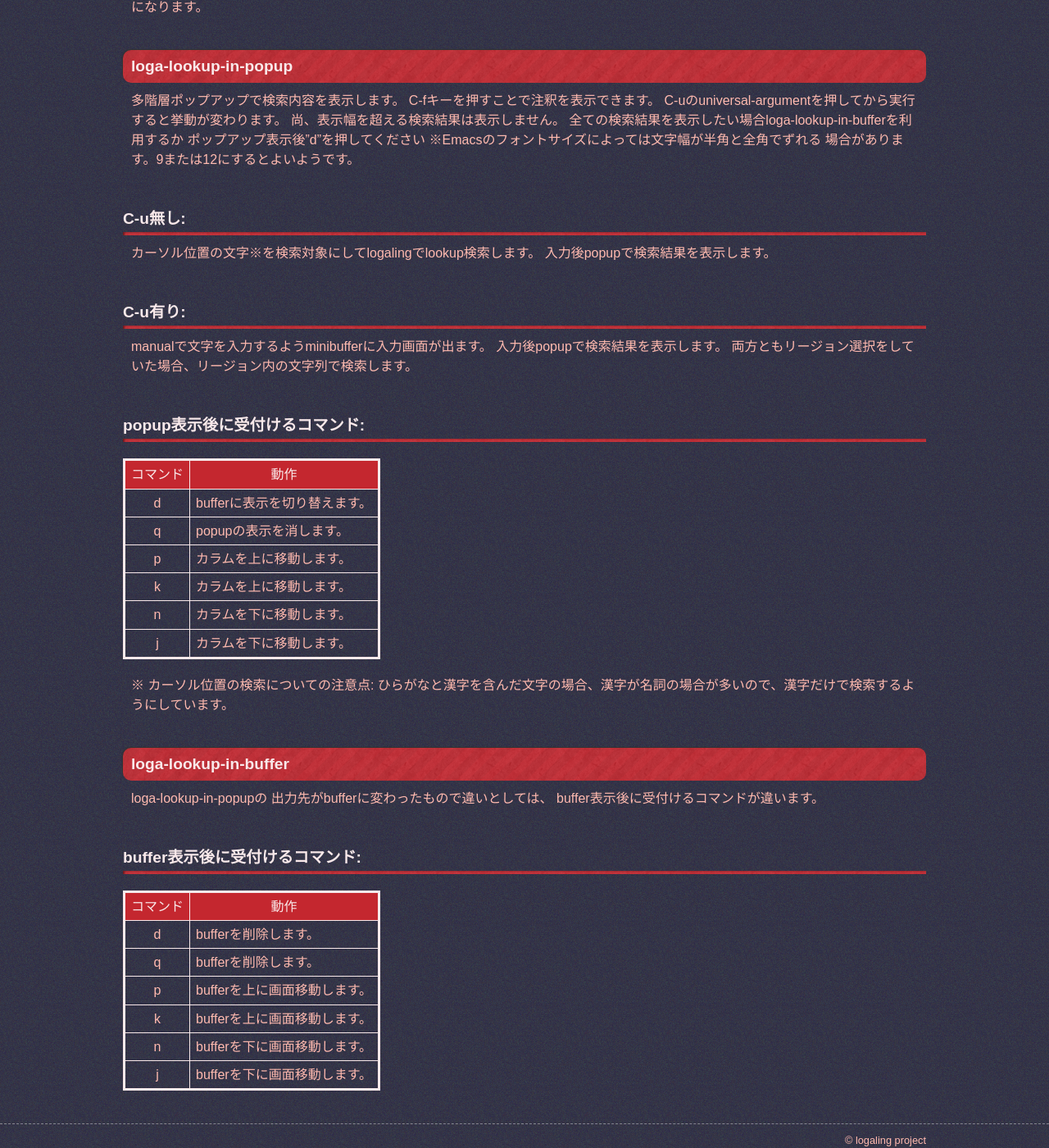
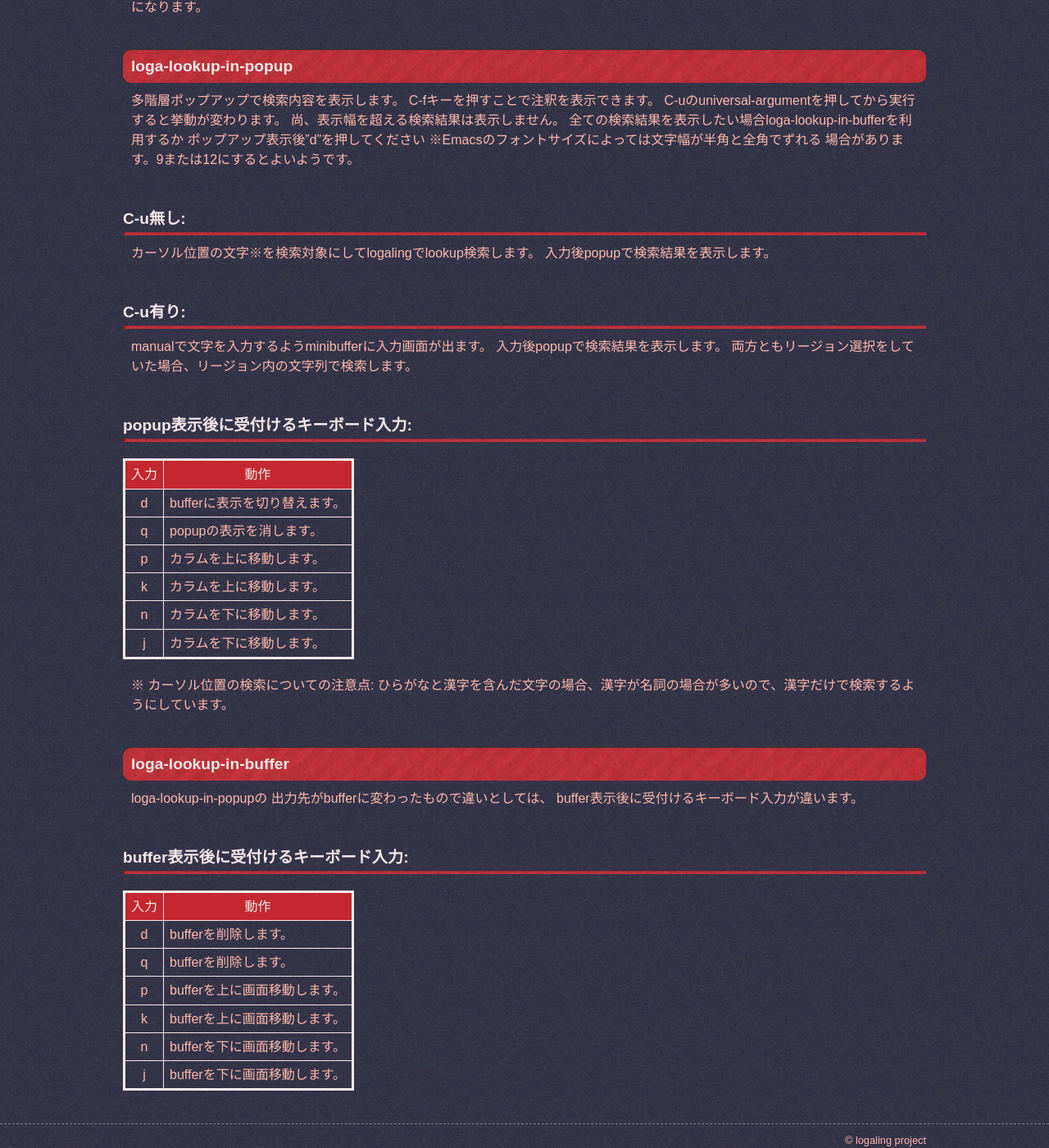
Before and after one commit to logaling/logaling.github.com, a Jekyll site: the page built from logalimacs/commands.md, in a window 1280 px wide and 1400 px high, scrolled down 1096 px. Shown: the whole window at 82% size. Built offline with Jekyll 4.4.1, drawn with Linux system fonts in a browser that asks for light colours; some web fonts are replaced; Markdown is read by kramdown in place of the engine named in the settings.

Commit message:
コマンド -> キーボード入力

```diff
--- a/logalimacs/commands.md
+++ b/logalimacs/commands.md
@@ -59,9 +59,9 @@ manualで文字を入力するようminibufferに入力画面が出ます。
 入力後popupで検索結果を表示します。
 両方ともリージョン選択をしていた場合、リージョン内の文字列で検索します。
 
-### popup表示後に受付けるコマンド:
+### popup表示後に受付けるキーボード入力:
 
-コマンド | 動作
+入力 | 動作
 --------|------
 d | bufferに表示を切り替えます。
 q | popupの表示を消します。
@@ -76,11 +76,11 @@ j | カラムを下に移動します。
 ## loga-lookup-in-buffer
 loga-lookup-in-popupの
 出力先がbufferに変わったもので違いとしては、
-buffer表示後に受付けるコマンドが違います。
+buffer表示後に受付けるキーボード入力が違います。
 
-### buffer表示後に受付けるコマンド:
+### buffer表示後に受付けるキーボード入力:
 
-コマンド | 動作
+入力 | 動作
 --------|------
 d | bufferを削除します。
 q | bufferを削除します。
```
